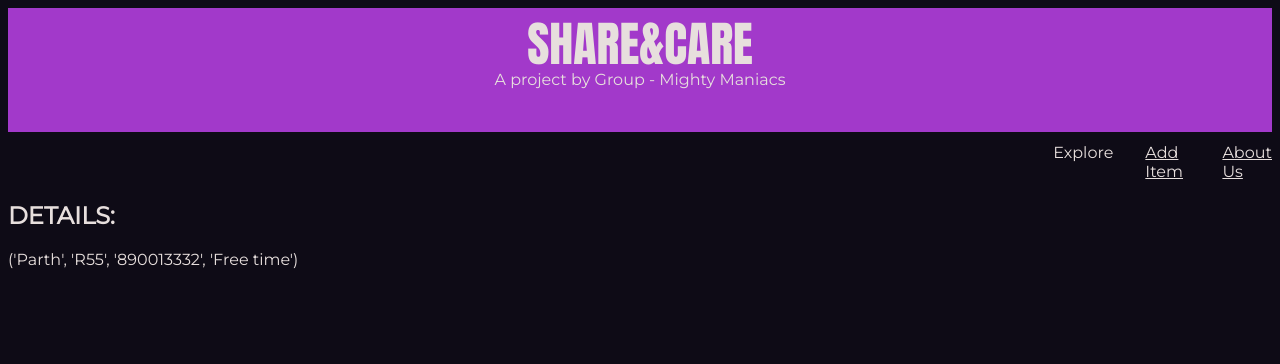
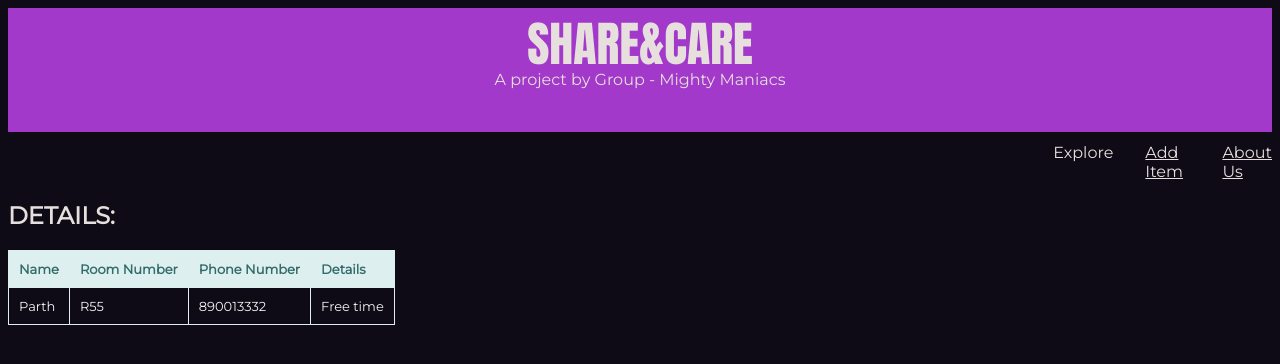
Before and after one commit to immortalcodes/Share-Care, a Flask app: page / in a window 1280 px wide. Shown: the top 364 px of the page. Run offline with Flask 2, Linux system fonts and the light colour scheme.

Commit message:
table added

```diff
--- a/static/style1.css
+++ b/static/style1.css
@@ -31,3 +31,24 @@ nav ul li{
     padding-left: 2rem;
     list-style-type: none;
 }
+
+.zui-table {
+    border: solid 1px #DDEEEE;
+    border-collapse: collapse;
+    border-spacing: 0;
+    font: normal 13px Arial, sans-serif;
+}
+.zui-table thead th {
+    background-color: #DDEFEF;
+    border: solid 1px #DDEEEE;
+    color: #336B6B;
+    padding: 10px;
+    text-align: left;
+
+}
+.zui-table tbody td {
+    border: solid 1px #DDEEEE;
+    color: whitesmoke;
+    padding: 10px;
+
+}
--- a/templates/explore.html
+++ b/templates/explore.html
@@ -28,8 +28,26 @@
     </nav>
     </div>
     <h2>DETAILS:</h2>
-    {% for entry in entries %}
-      {{ entry}}
-    {% endfor %}
+  <table class="zui-table">
+    <thead>
+        <tr>
+            <th>Name</th>
+            <th>Room Number</th>
+            <th>Phone Number</th>
+            <th>Details</th>
+        </tr>
+    </thead>
+    <tbody>
+      {% for row in entries %}
+      <tr>
+        {% for cell in row %}
+          <td>{{cell}}</td>
+        {% endfor %}
+      </tr>
+      {% endfor %}
+      </tbody>
+  </table>
+
+
 </body>
 </html>
```
